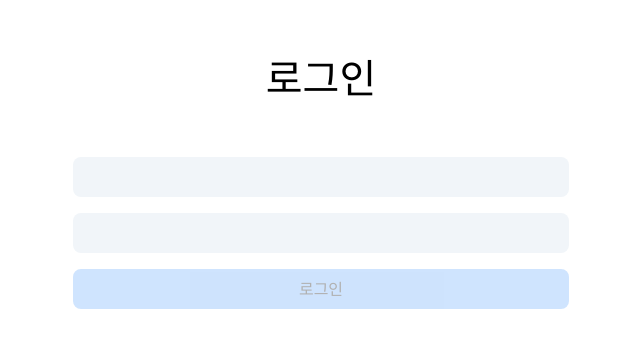
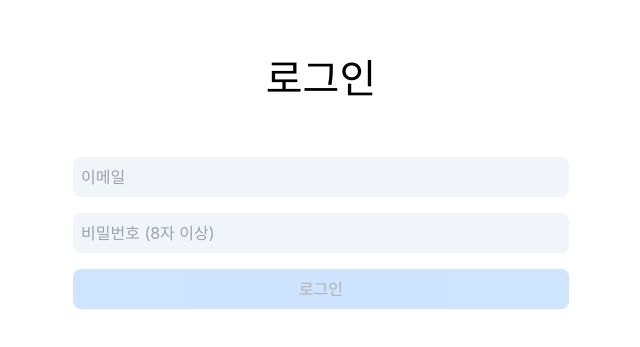
Before and after one commit to sojinjang/wanted-pre-onboarding-frontend, a React (Create React App) app: page /signin in a window 1280 px wide. Shown: the part 237-584 px from the top of the page, without its empty margins (319-959 px from the left). Built offline with nearby package versions, Linux system fonts and the light colour scheme.

Commit message:
:sparkles: feat: email, password placeholder 추가

```diff
--- a/src/pages/SignIn.jsx
+++ b/src/pages/SignIn.jsx
@@ -39,12 +39,14 @@ const SignIn = () => {
         <input
           name="email"
           onChange={handleInput}
+          placeholder="이메일"
           className="bg-slate-100 m-2 p-2 rounded-lg"
           data-testid="email-input"
         />
         <input
           name="password"
           onChange={handleInput}
+          placeholder="비밀번호 (8자 이상)"
           className="bg-slate-100 m-2 p-2 rounded-lg"
           data-testid="password-input"
         />
--- a/src/pages/SignUp.jsx
+++ b/src/pages/SignUp.jsx
@@ -36,12 +36,14 @@ const SignUp = () => {
         <input
           name="email"
           onChange={handleInput}
+          placeholder="이메일"
           className="bg-slate-100 m-2 p-2 rounded-lg"
           data-testid="email-input"
         />
         <input
           name="password"
           onChange={handleInput}
+          placeholder="비밀번호 (8자 이상)"
           className="bg-slate-100 m-2 p-2 rounded-lg"
           data-testid="password-input"
         />
```
